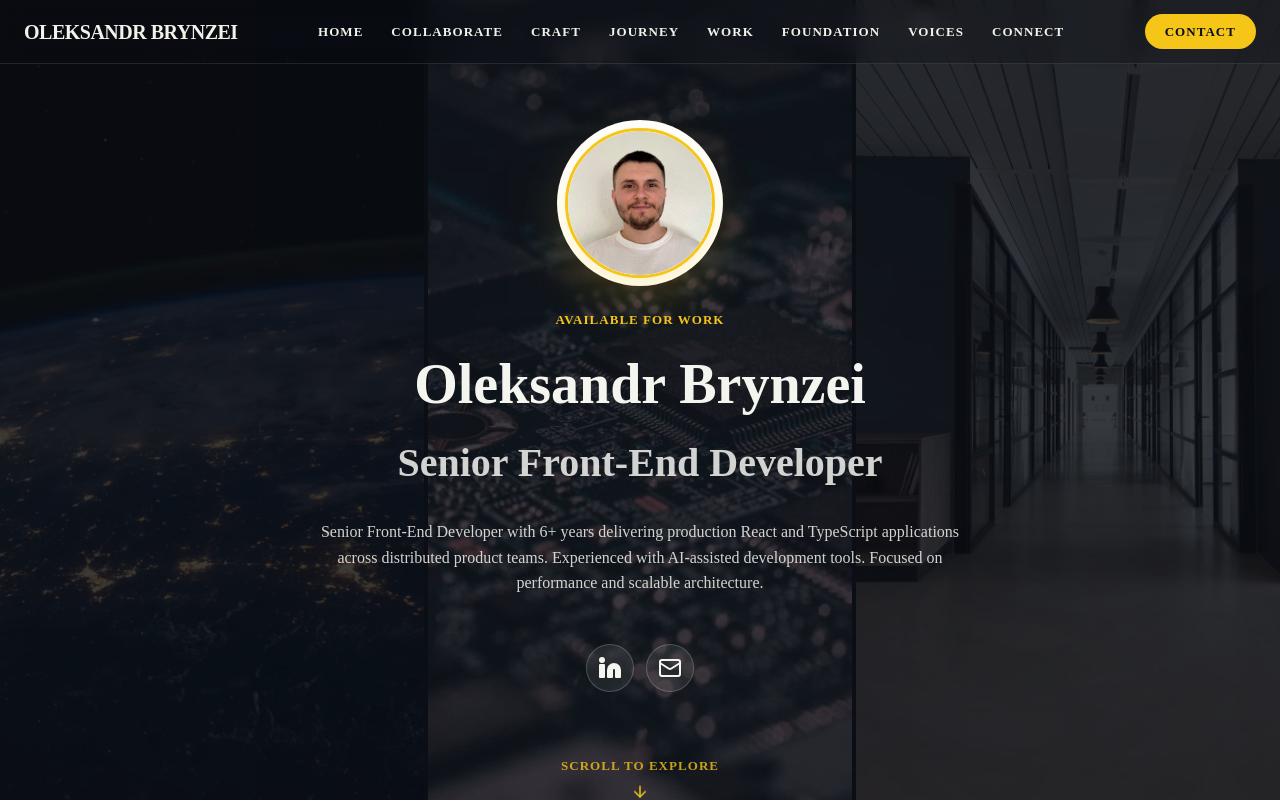
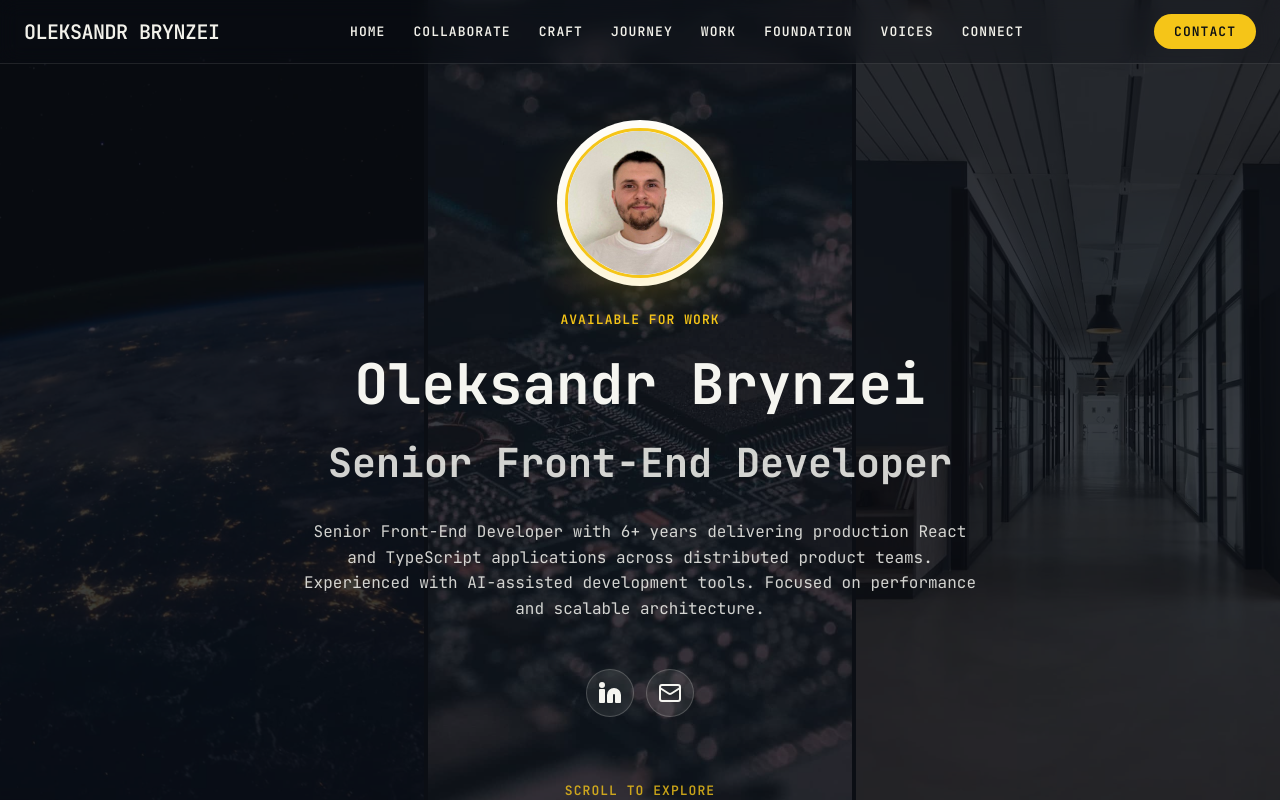
Before and after one commit to WalkUnderPressure/ob-portfolio, a React (Vite) app: page / in a window 1280 px wide. Shown: the top 800 px of the page. Built offline with nearby package versions, Linux system fonts and the light colour scheme.

Commit message:
Fix for firefox

```diff
--- a/index.html
+++ b/index.html
@@ -8,6 +8,10 @@
 
     <!-- 2. Preload ONLY the main LCP hero image (e.g. main avatar) -->
     <link rel="preload" as="image" href="/avatar/linked-in-avatar.jpg" />
+
+    <link rel="preload" as="image" href="/hero-bg/left.jpg" />
+    <link rel="preload" as="image" href="/hero-bg/middle.jpg" />
+    <link rel="preload" as="image" href="/hero-bg/right.jpg" />
 
     <!-- 3. Non-blocking Google Font import -->
     <link
--- a/src/index.css
+++ b/src/index.css
@@ -1,6 +1,6 @@
 @font-face {
   font-family: "JetBrainsMono";
-  src: url("/fonts/jet_brains_mono/JetBrainsMono.ttf") format("ttf");
+  src: url("/fonts/jet_brains_mono/JetBrainsMono.ttf") format("truetype");
   font-weight: 100 900;
   font-style: normal;
   font-display: swap;
```
